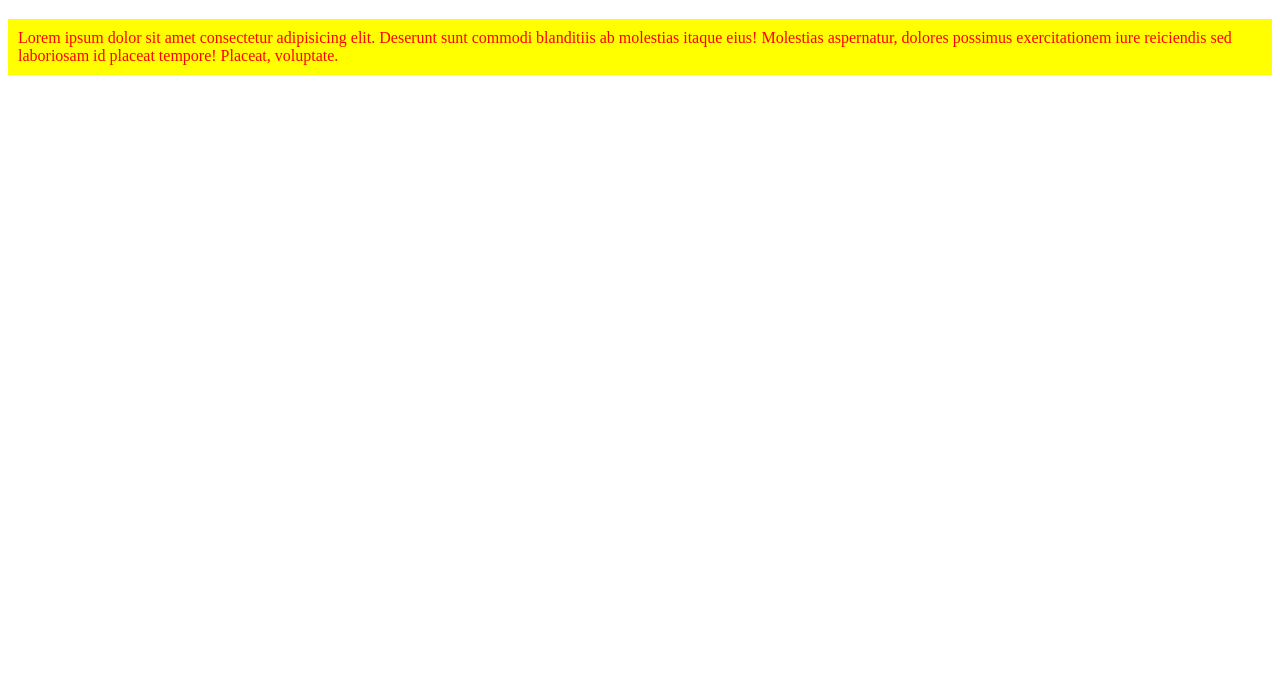
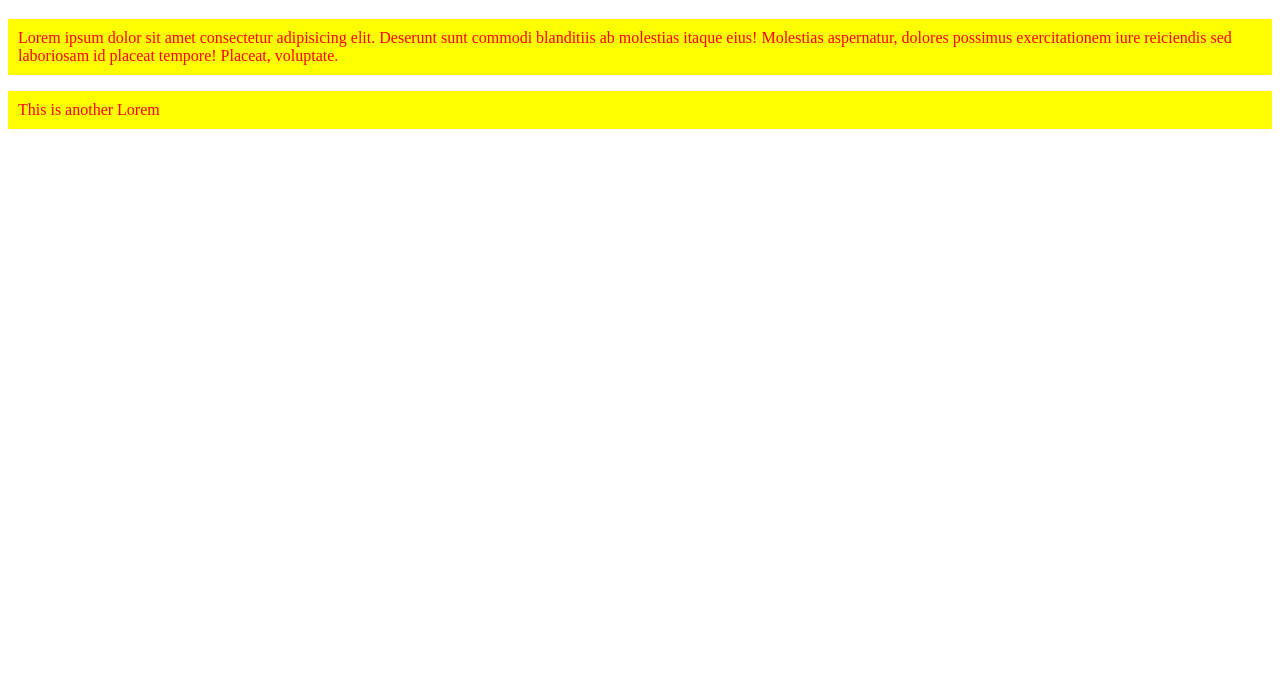
Before and after one commit to Homaamini/test, a plain HTML site: page index.html in a window 1280 px wide. Shown: the part 101-800 px from the top of the page. Drawn offline with Linux system fonts and the light colour scheme.

Commit message:
= another p tag added

```diff
--- a/index.html
+++ b/index.html
@@ -10,5 +10,6 @@
 <body>
     <h1>This is a test header</h1>
     <p>Lorem ipsum dolor sit amet consectetur adipisicing elit. Deserunt sunt commodi blanditiis ab molestias itaque eius! Molestias aspernatur, dolores possimus exercitationem iure reiciendis sed laboriosam id placeat tempore! Placeat, voluptate.</p>
+    <p>This is another Lorem </p>
 </body>
 </html>
```
